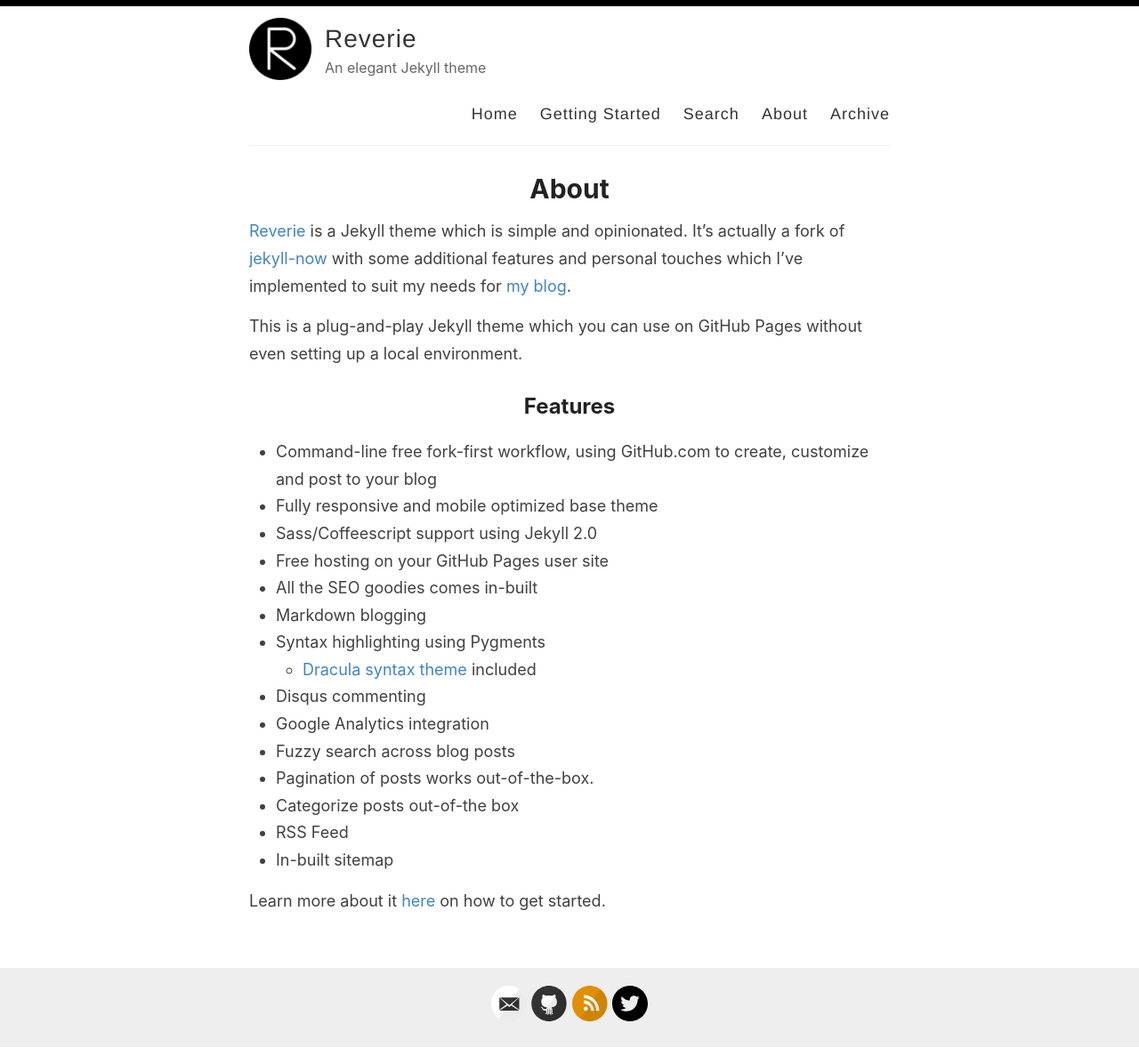
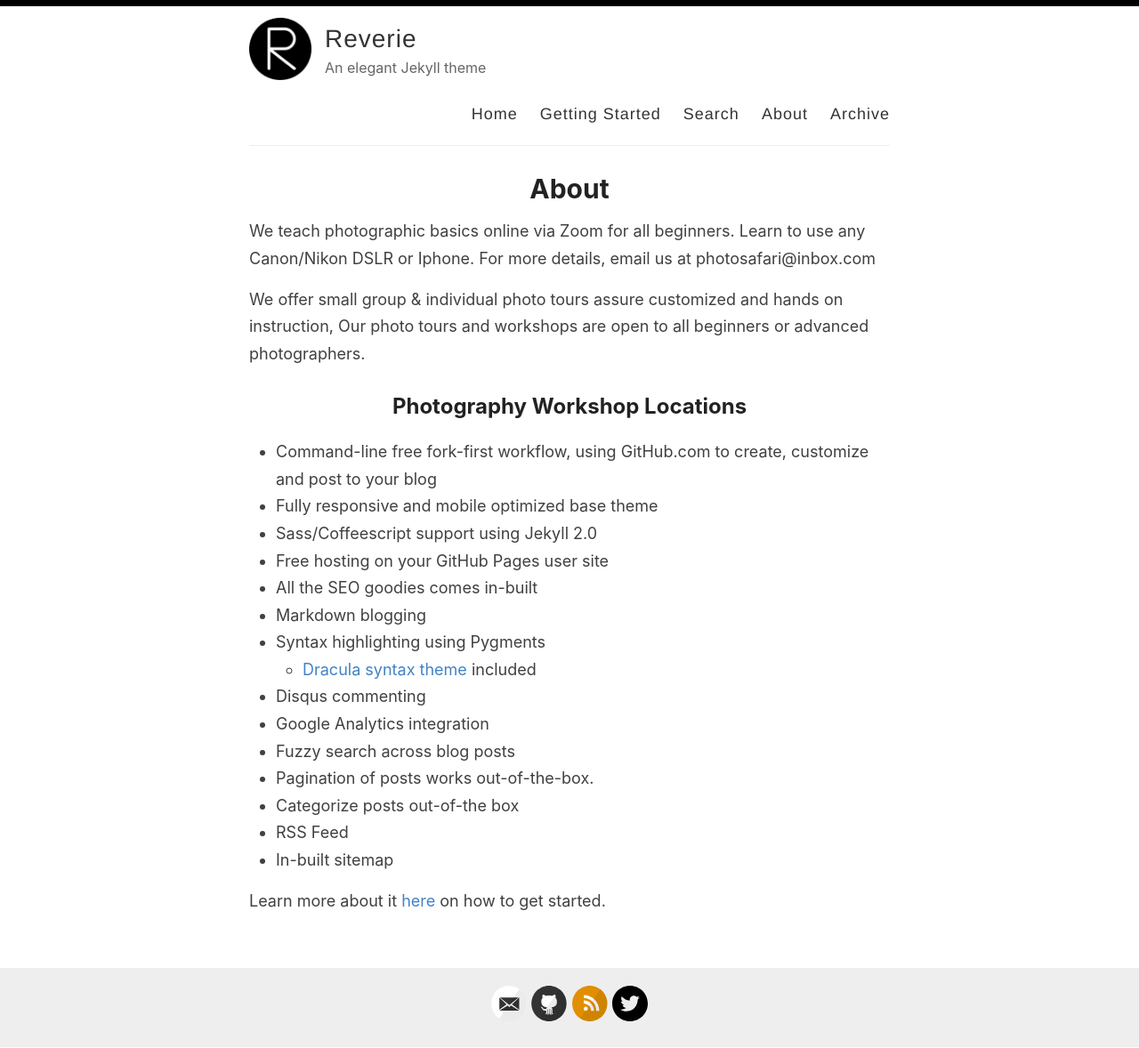
Before and after one commit to Coolweb2go/usaphotosafaris, a Jekyll site: the page built from _pages/about.md, in a window 1280 px wide. Shown: the whole page at 89% size. Built offline with Jekyll 4.4.1, drawn with Linux system fonts in a browser that asks for light colours.

Commit message:
update md

```diff
--- a/_pages/about.md
+++ b/_pages/about.md
@@ -4,11 +4,13 @@ title: About
 permalink: /about/
 ---
 
-[Reverie](https://github.com/amitmerchant1990/reverie) is a Jekyll theme which is simple and opinionated. It's actually a fork of [jekyll-now](https://github.com/barryclark/jekyll-now) with some additional features and personal touches which I've implemented to suit my needs for [my blog](https://www.amitmerchant.com).
+We teach photographic basics online via Zoom for all beginners. Learn to use
+any Canon/Nikon DSLR or Iphone. For more details, email us at photosafari@inbox.com
 
-This is a plug-and-play Jekyll theme which you can use on GitHub Pages without even setting up a local environment.
+We offer small group & individual photo tours assure customized and hands on instruction,
+Our photo tours and workshops are open to all beginners or advanced photographers.
 
-## Features
+## Photography Workshop Locations
 
 - Command-line free fork-first workflow, using GitHub.com to create, customize and post to your blog
 - Fully responsive and mobile optimized base theme
```
